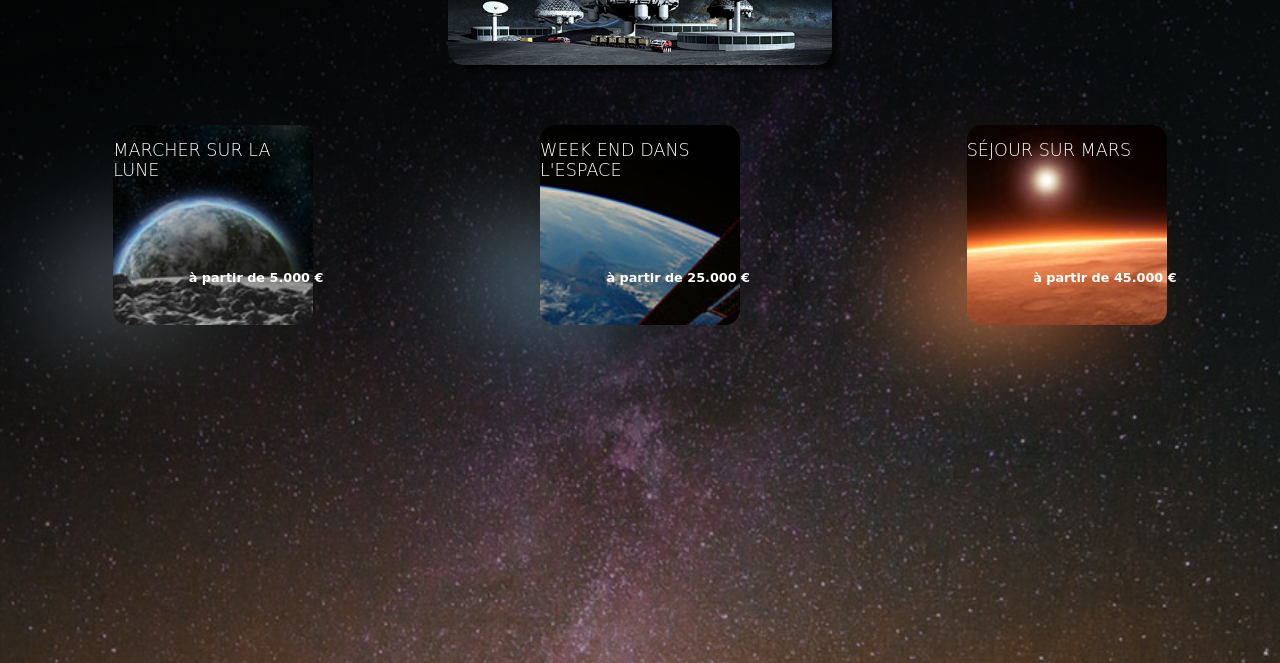
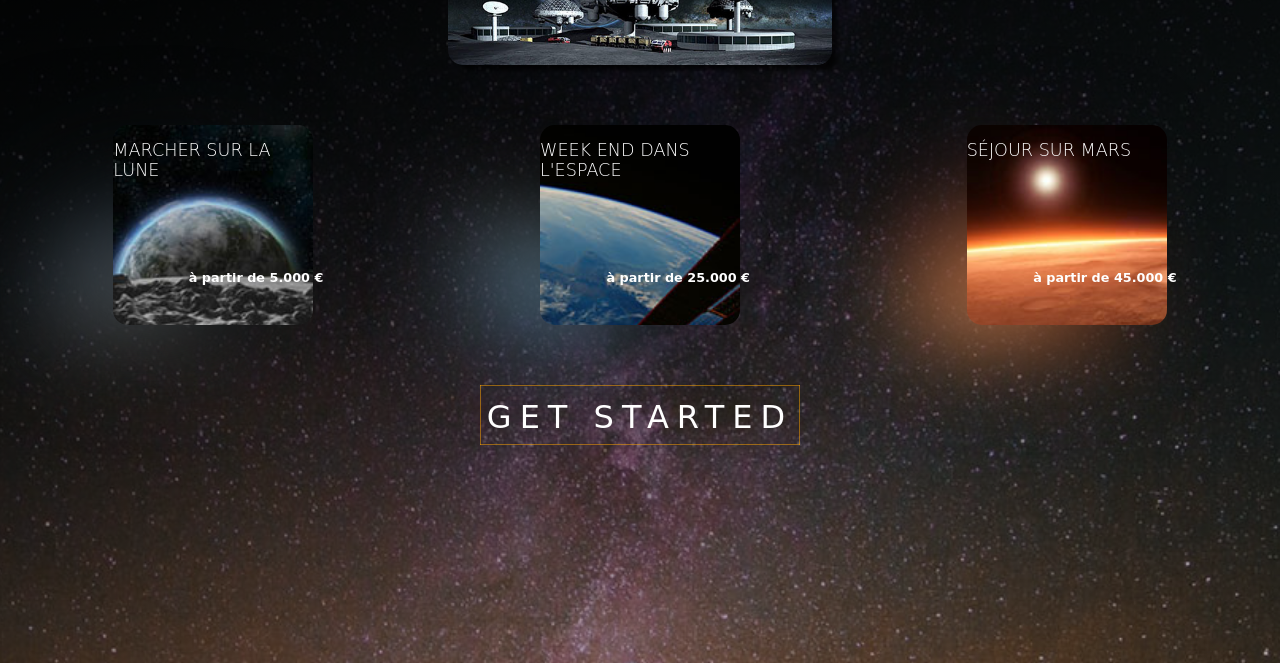
Before and after one commit to Sarahgues/Projet_3-HtmlCssSass, a website: page index.html in a window 1280 px wide. Shown: the part 137-800 px from the top of the page. Drawn offline with Linux system fonts and the light colour scheme; a web font is replaced by a local one.

Commit message:
ajout code html et sass du bouton GET STARGET

```diff
--- a/index.html
+++ b/index.html
@@ -57,10 +57,18 @@
                 </div>
             </div>
         </div>
+        <div class="button">
+            <a href="http://www.spacex.com" target="_blank">
+                <svg height="60" width="320">
+                    <rect class="button__rect" height="60" width="320" />
+                </svg>
+            <div class="button__text">GET STARTED</div>
+            </a>
+        </div>
+
     </main>
 
     <script type=" text/javascript " src="assets/jquery.min.js "></script>
     <script type="text/javascript" src="./script.js"></script>
 </body>
-
 </html>
--- a/main.scss
+++ b/main.scss
@@ -196,3 +196,26 @@ a {
         }
     }
 }
+// *************** GET STRATED**********************
+.button{
+    padding-top: 60px;
+    position: relative;
+    margin: 0 auto;
+    width: 320px;
+    &__rect{
+        fill:transparent;
+        stroke: $orange;
+        border-bottom: 5px solid $orange;
+     }
+
+    &__text{
+        position: relative;
+        text-align: center;
+        font-size: 32px;
+        line-height: 32px;
+        letter-spacing: 8px;
+        color: $white;
+        top: -48px;
+
+    }
+}
--- a/package.json
+++ b/package.json
@@ -8,9 +8,9 @@
   "author": "",
   "license": "ISC",
   "dependencies": {
+    "node-sass": "^5.0.0",
     "sass": "^1.32.10"
   },
-  "devDependencies": {},
   "repository": {
     "type": "git",
     "url": "git+https://github.com/Sarahgues/Projet_3-HtmlCssSass.git"
--- a/script.js
+++ b/script.js
@@ -4,8 +4,5 @@ $("body").on("mousemove", function(t) {
     let vertical = -($(window).innerWidth() / 2 - t.pageX) / 70,
         horizontal = ($(window).innerHeight() / 2 - t.pageY) / 70;
 
-    card.attr(
-        "style",
-        "transform: rotateY(" + vertical + "deg) rotateX(" + horizontal + "deg)"
-    );
+    card.attr("style","transform: rotateY(" + vertical + "deg) rotateX(" + horizontal + "deg)")
 });
```
Also changed, not shown: style.css, 2 other files.
